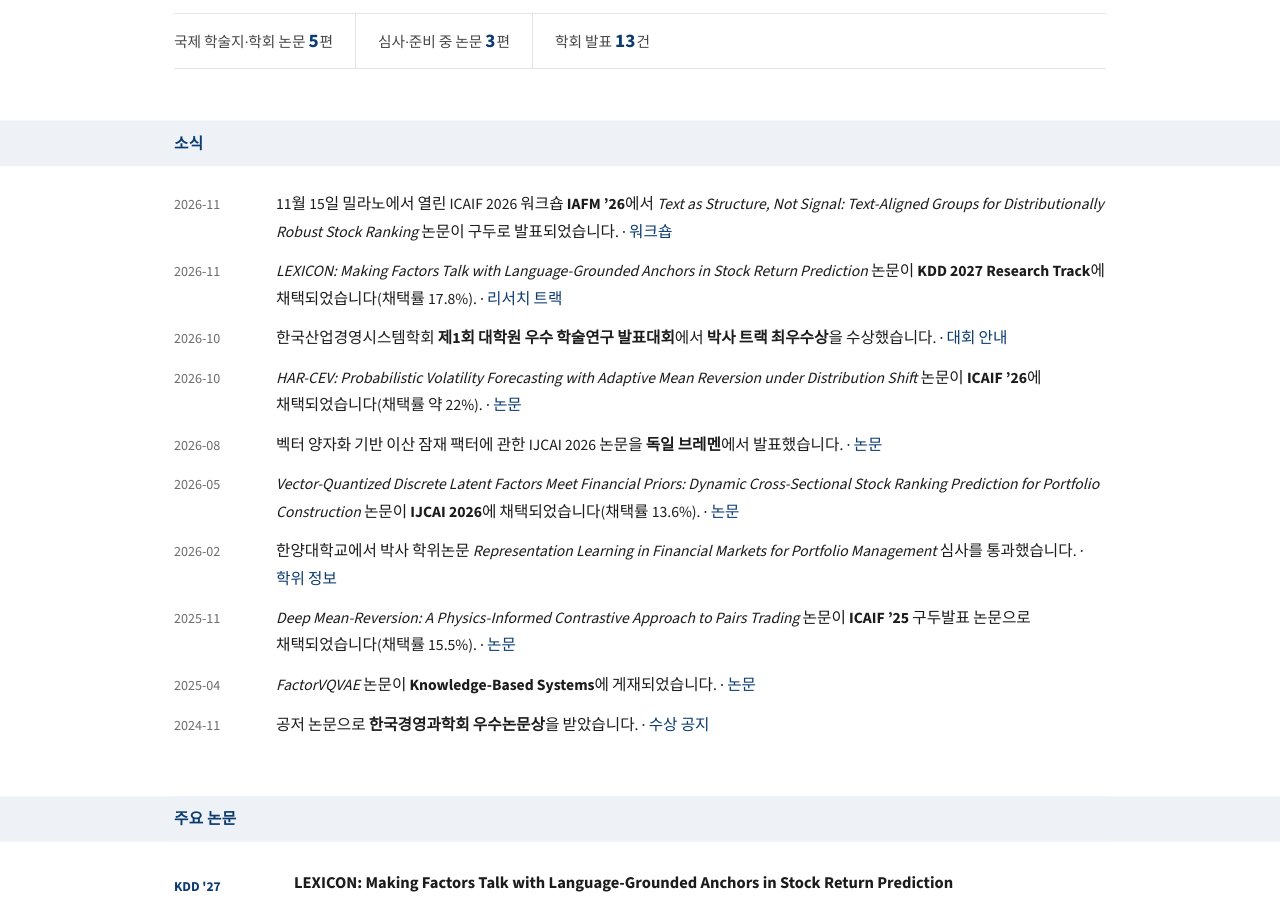
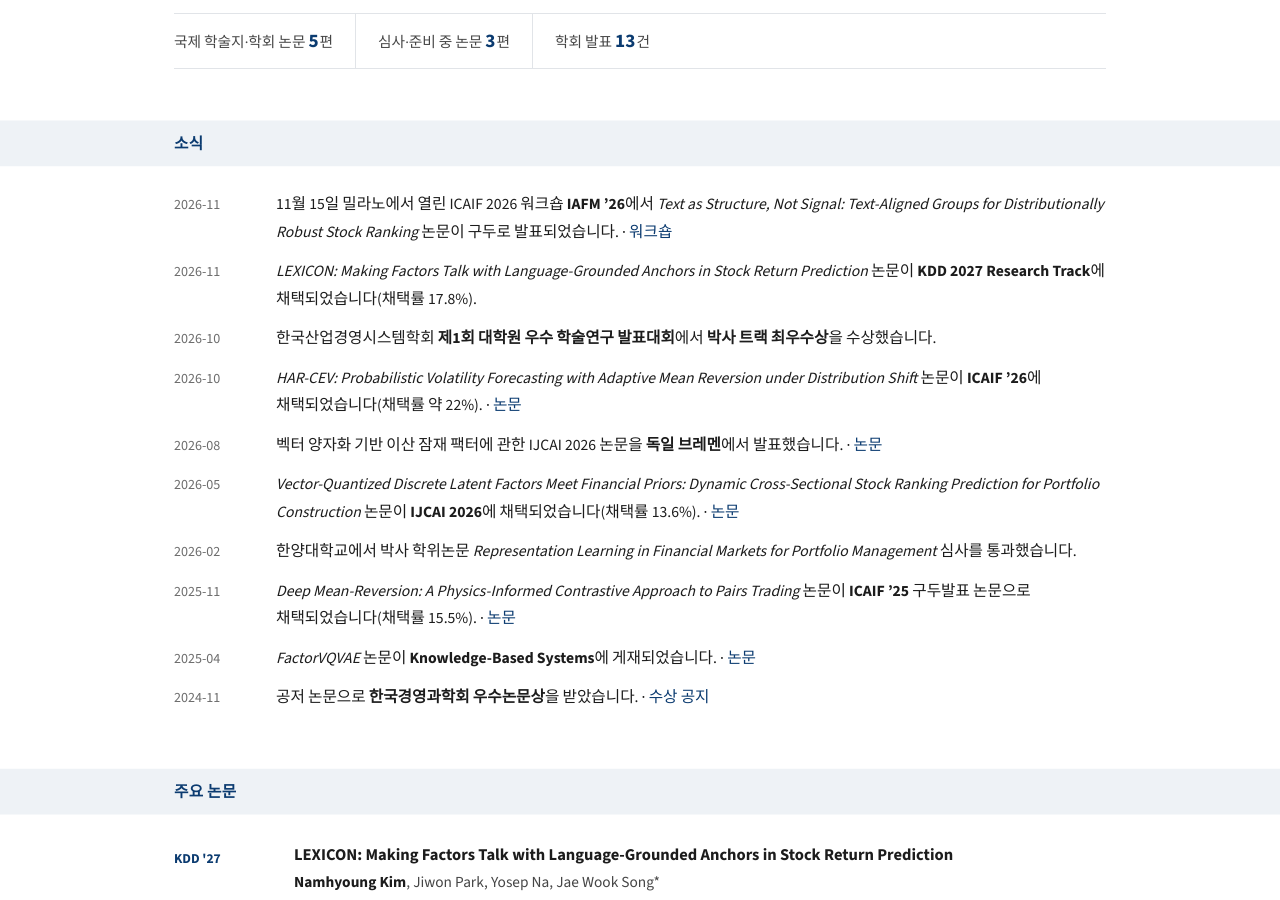
Before and after one commit to x7jeon8gi/x7jeon8gi.github.io, a Jekyll site: the page built from ko/index.html, in a window 1280 px wide and 900 px high, scrolled down 569 px. Built offline with Jekyll 4.4.1, drawn with Linux system fonts in a browser that asks for light colours.

Commit message:
Remove indirect links from KDD, KSIE and dissertation news

```diff
--- a/_data/news.yml
+++ b/_data/news.yml
@@ -1,4 +1,5 @@
-# Newest first. Each item has one source shared by both languages.
+# Newest first. Link only to the paper, its presentation record, or the award result.
+# Omit link when no direct source is available.
 # link.label and link.label_ko describe what the visitor will find.
 
 - date: "2026-11"
@@ -9,12 +10,10 @@
 - date: "2026-11"
   html: "Our paper *LEXICON: Making Factors Talk with Language-Grounded Anchors in Stock Return Prediction* has been **accepted to the Research Track of KDD 2027** (acceptance rate 17.8%)."
   html_ko: "*LEXICON: Making Factors Talk with Language-Grounded Anchors in Stock Return Prediction* 논문이 **KDD 2027 Research Track**에 채택되었습니다(채택률 17.8%)."
-  link: { label: "Research track", label_ko: "리서치 트랙", url: "https://kdd2027.kdd.org/research-track-call-for-papers/" }
 
 - date: "2026-10"
   html: "Received the **Best Research Presentation Award (Ph.D. Track)** at the **1st Graduate Research Presentation Competition**, hosted by the Korean Society of Industrial and Systems Engineering (KSIE)."
   html_ko: "한국산업경영시스템학회 **제1회 대학원 우수 학술연구 발표대회**에서 **박사 트랙 최우수상**을 수상했습니다."
-  link: { label: "Competition", label_ko: "대회 안내", url: "https://www.ksie.or.kr/notice/view.php?idx=1794" }
 
 - date: "2026-10"
   html: "Our paper *HAR-CEV: Probabilistic Volatility Forecasting with Adaptive Mean Reversion under Distribution Shift* has been **accepted to ICAIF ’26** (acceptance rate approximately 22%)."
@@ -34,7 +33,6 @@
 - date: "2026-02"
   html: "Successfully defended my Ph.D. dissertation, *Representation Learning in Financial Markets for Portfolio Management*, at Hanyang University."
   html_ko: "한양대학교에서 박사 학위논문 *Representation Learning in Financial Markets for Portfolio Management* 심사를 통과했습니다."
-  link: { label: "Degree record", label_ko: "학위 정보", url: "https://finx.hanyang.ac.kr/members/alumni" }
 
 - date: "2025-11"
   html: "Our paper *Deep Mean-Reversion: A Physics-Informed Contrastive Approach to Pairs Trading* was accepted to **ICAIF ’25** as an **oral presentation** (acceptance rate 15.5%)."
```
